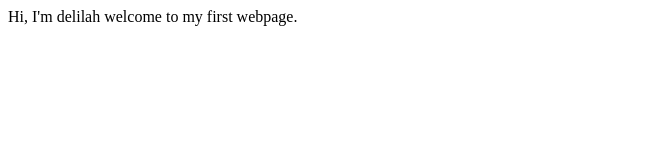
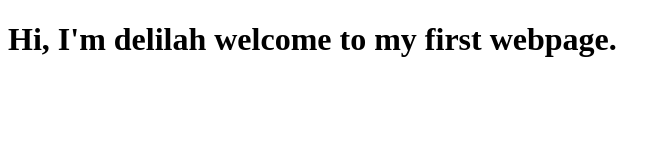
Before and after one commit to lilahmedina/delilah.github.io, a plain HTML site: page index.html in a window 1280 px wide. Shown: the whole page, without its empty margins (0-671 px from the left). Drawn offline with Linux system fonts and the light colour scheme.

Commit message:
intro as header

```diff
--- a/index.html
+++ b/index.html
@@ -4,6 +4,6 @@
          <title>Delilah's Portfolio</title>
     </head>
    <body>
-         Hi, I'm delilah welcome to my first webpage.
+        <h1>Hi, I'm delilah welcome to my first webpage.</h1>
     </body>
 </html>
```
